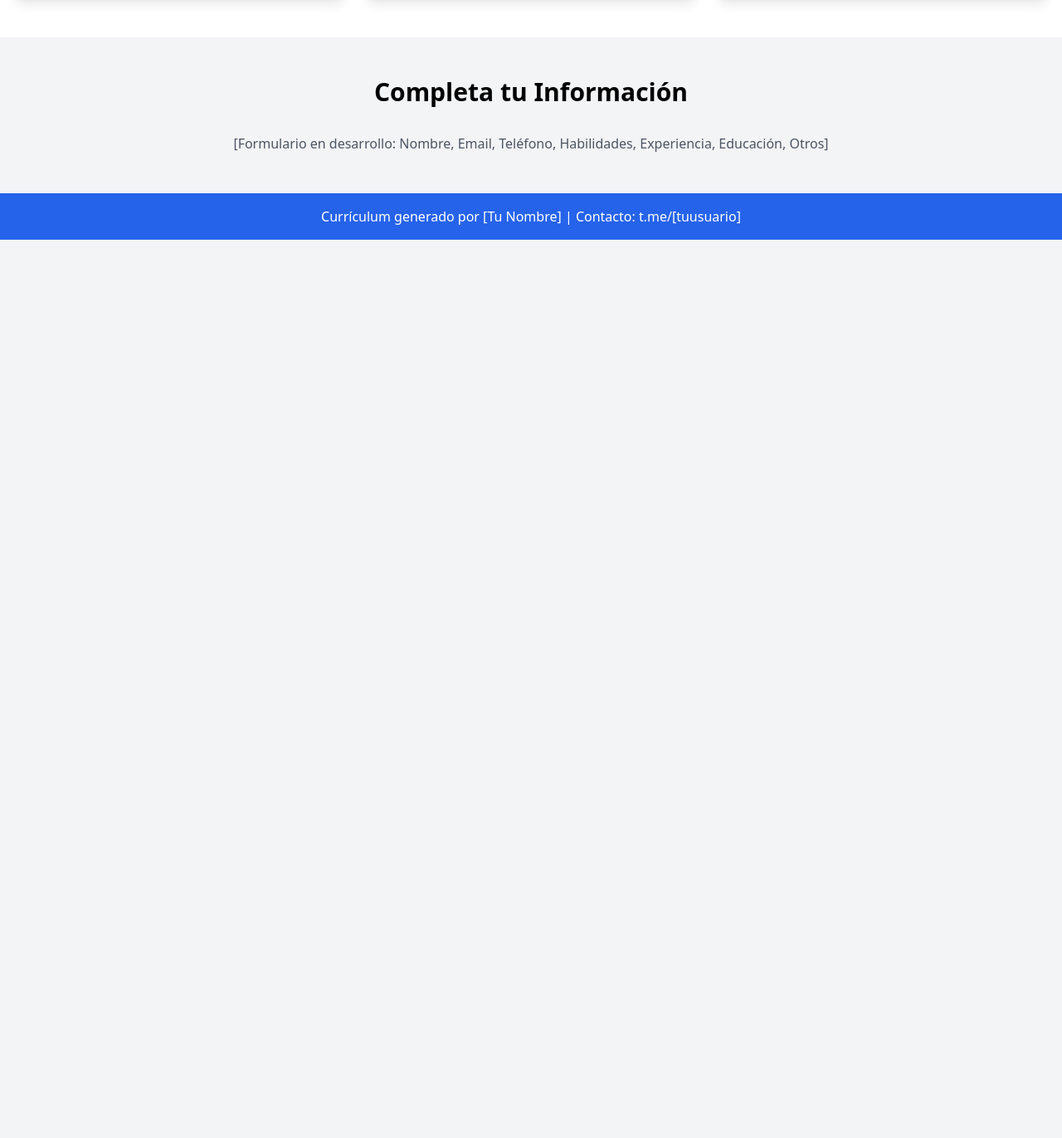
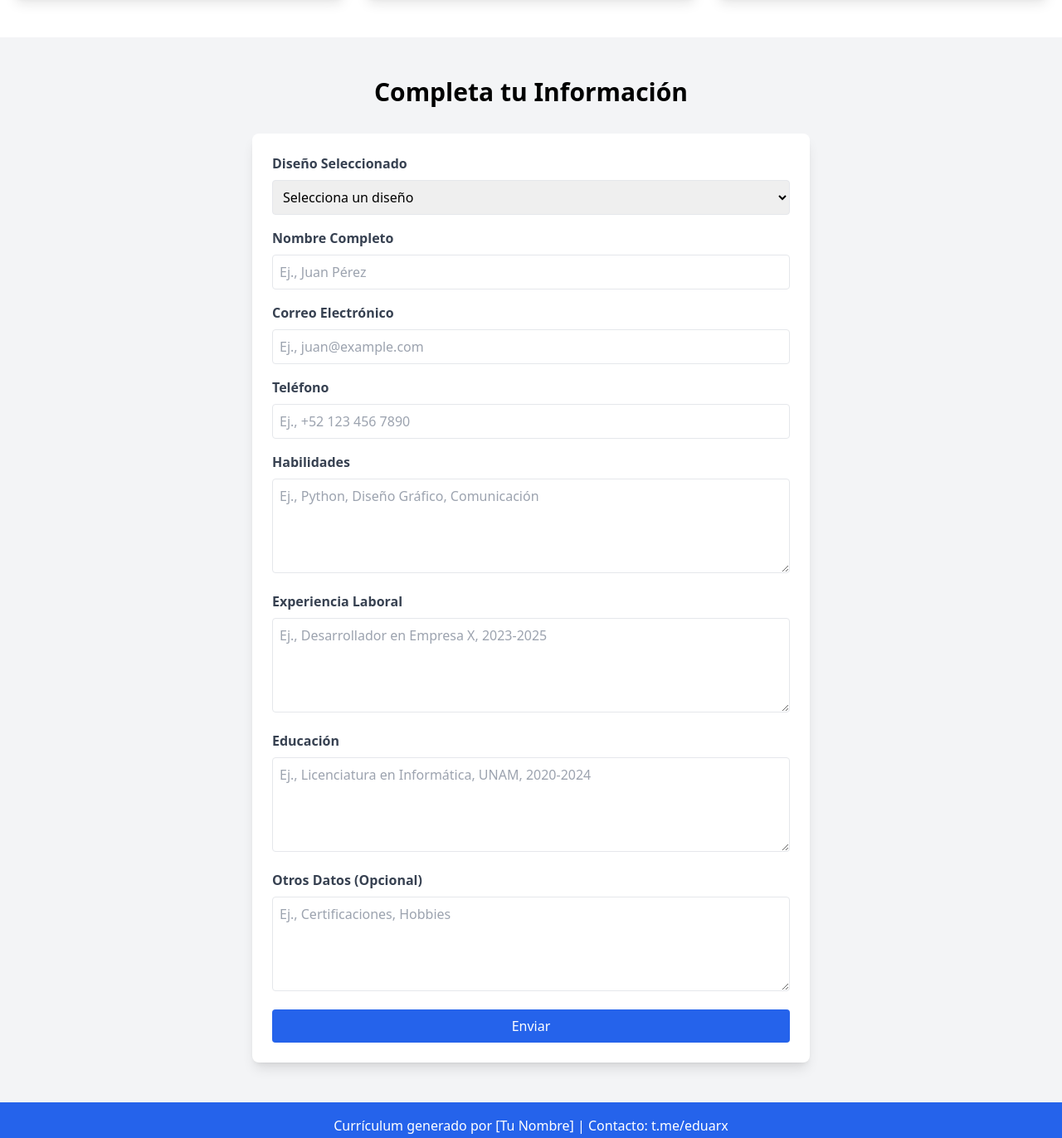
Before and after one commit to EX-05/EX, a plain HTML site: page index.html in a window 1280 px wide. Shown: the part 1051-2423 px from the top of the page at 83% size. Before the commit the page ends 1340 px from the top, so only its background shows below. Drawn offline with nearby package versions, Linux system fonts and the light colour scheme.

Commit message:
Agrega formulario con Formspree

```diff
--- a/index.html
+++ b/index.html
@@ -81,18 +81,69 @@
     </div>
   </section>
 
-  <!-- Form Placeholder -->
+  <!-- Form Section -->
   <section id="form" class="py-12 bg-gray-100">
-    <div class="container mx-auto px-4 text-center">
-      <h2 class="text-2xl md:text-3xl font-bold mb-8">Completa tu Información</h2>
-      <p class="text-gray-600">[Formulario en desarrollo: Nombre, Email, Teléfono, Habilidades, Experiencia, Educación, Otros]</p>
+    <div class="container mx-auto px-4">
+      <h2 class="text-2xl md:text-3xl font-bold text-center mb-8">Completa tu Información</h2>
+      <form action="https://formspree.io/f/mpwlajyr" method="POST" class="max-w-2xl mx-auto bg-white p-6 rounded-lg shadow-lg">
+        <!-- Diseño Seleccionado -->
+        <div class="mb-4">
+          <label for="design" class="block text-gray-700 font-semibold mb-2">Diseño Seleccionado</label>
+          <select id="design" name="design" required class="w-full p-2 border rounded">
+            <option value="" disabled selected>Selecciona un diseño</option>
+            <option value="Minimalista">Minimalista</option>
+            <option value="Corporativo">Corporativo</option>
+            <option value="Minecraft Profesional">Minecraft Profesional</option>
+            <option value="Fortnite Profesional">Fortnite Profesional</option>
+            <option value="Cyberpunk Profesional">Cyberpunk Profesional</option>
+            <option value="Sugerencia Personalizada">Sugerencia Personalizada</option>
+          </select>
+        </div>
+        <!-- Nombre -->
+        <div class="mb-4">
+          <label for="name" class="block text-gray-700 font-semibold mb-2">Nombre Completo</label>
+          <input type="text" id="name" name="name" required class="w-full p-2 border rounded" placeholder="Ej., Juan Pérez">
+        </div>
+        <!-- Email -->
+        <div class="mb-4">
+          <label for="email" class="block text-gray-700 font-semibold mb-2">Correo Electrónico</label>
+          <input type="email" id="email" name="email" required class="w-full p-2 border rounded" placeholder="Ej., juan@example.com">
+        </div>
+        <!-- Teléfono -->
+        <div class="mb-4">
+          <label for="phone" class="block text-gray-700 font-semibold mb-2">Teléfono</label>
+          <input type="tel" id="phone" name="phone" class="w-full p-2 border rounded" placeholder="Ej., +52 123 456 7890">
+        </div>
+        <!-- Habilidades -->
+        <div class="mb-4">
+          <label for="skills" class="block text-gray-700 font-semibold mb-2">Habilidades</label>
+          <textarea id="skills" name="skills" required class="w-full p-2 border rounded" rows="4" placeholder="Ej., Python, Diseño Gráfico, Comunicación"></textarea>
+        </div>
+        <!-- Experiencia -->
+        <div class="mb-4">
+          <label for="experience" class="block text-gray-700 font-semibold mb-2">Experiencia Laboral</label>
+          <textarea id="experience" name="experience" required class="w-full p-2 border rounded" rows="4" placeholder="Ej., Desarrollador en Empresa X, 2023-2025"></textarea>
+        </div>
+        <!-- Educación -->
+        <div class="mb-4">
+          <label for="education" class="block text-gray-700 font-semibold mb-2">Educación</label>
+          <textarea id="education" name="education" required class="w-full p-2 border rounded" rows="4" placeholder="Ej., Licenciatura en Informática, UNAM, 2020-2024"></textarea>
+        </div>
+        <!-- Otros Datos -->
+        <div class="mb-4">
+          <label for="others" class="block text-gray-700 font-semibold mb-2">Otros Datos (Opcional)</label>
+          <textarea id="others" name="others" class="w-full p-2 border rounded" rows="4" placeholder="Ej., Certificaciones, Hobbies"></textarea>
+        </div>
+        <!-- Botón Enviar -->
+        <button type="submit" class="w-full bg-blue-600 text-white px-4 py-2 rounded hover:bg-blue-700">Enviar</button>
+      </form>
     </div>
   </section>
 
   <!-- Footer -->
   <footer class="bg-blue-600 text-white py-4">
     <div class="container mx-auto text-center">
-      <p>Currículum generado por [Tu Nombre] | Contacto: t.me/[tuusuario]</p>
+      <p>Currículum generado por [Tu Nombre] | Contacto: t.me/eduarx</p>
     </div>
   </footer>
 </body>
--- a/styles.css
+++ b/styles.css
@@ -9,7 +9,7 @@ body {
 }
 
 /* Hover para los botones */
-a:hover {
+a:hover, button:hover {
   transition: background-color 0.3s ease;
 }
 
```
